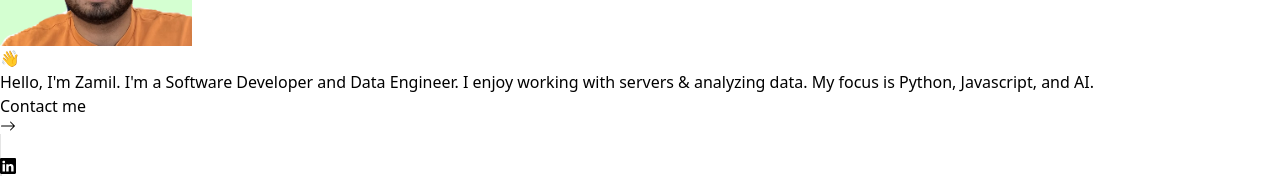
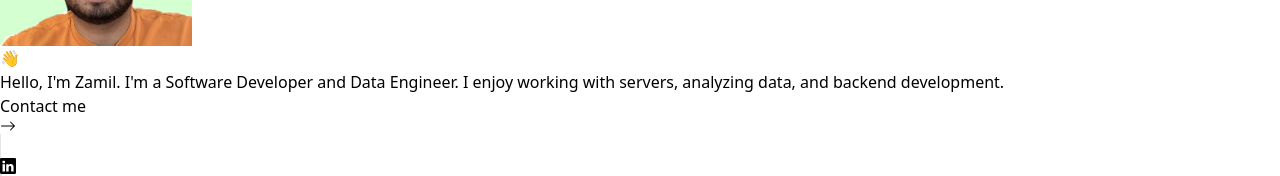
Before and after one commit to zamilbahri/portfolio-website, a Next.js app: page / in a window 1280 px wide. Shown: the part 275-451 px from the top of the page. Built offline with nearby package versions, Linux system fonts and the light colour scheme; no server answers.

Commit message:
updated intro text

```diff
--- a/components/intro.tsx
+++ b/components/intro.tsx
@@ -62,8 +62,7 @@ const Intro = () => {
         <span className="font-bold">Hello, I'm Zamil.</span> I'm a{" "}
         <span className="font-bold">Software Developer</span> and{" "}
         <span className="font-bold">Data Engineer</span>. I enjoy working with
-        servers & analyzing data. My focus is{" "}
-        <span className="underline">Python, Javascript, and AI</span>.
+        servers, analyzing data, and backend development.
       </motion.h1>
 
       <motion.div
```
Lines whose indentation alone changed are shown as unchanged.
